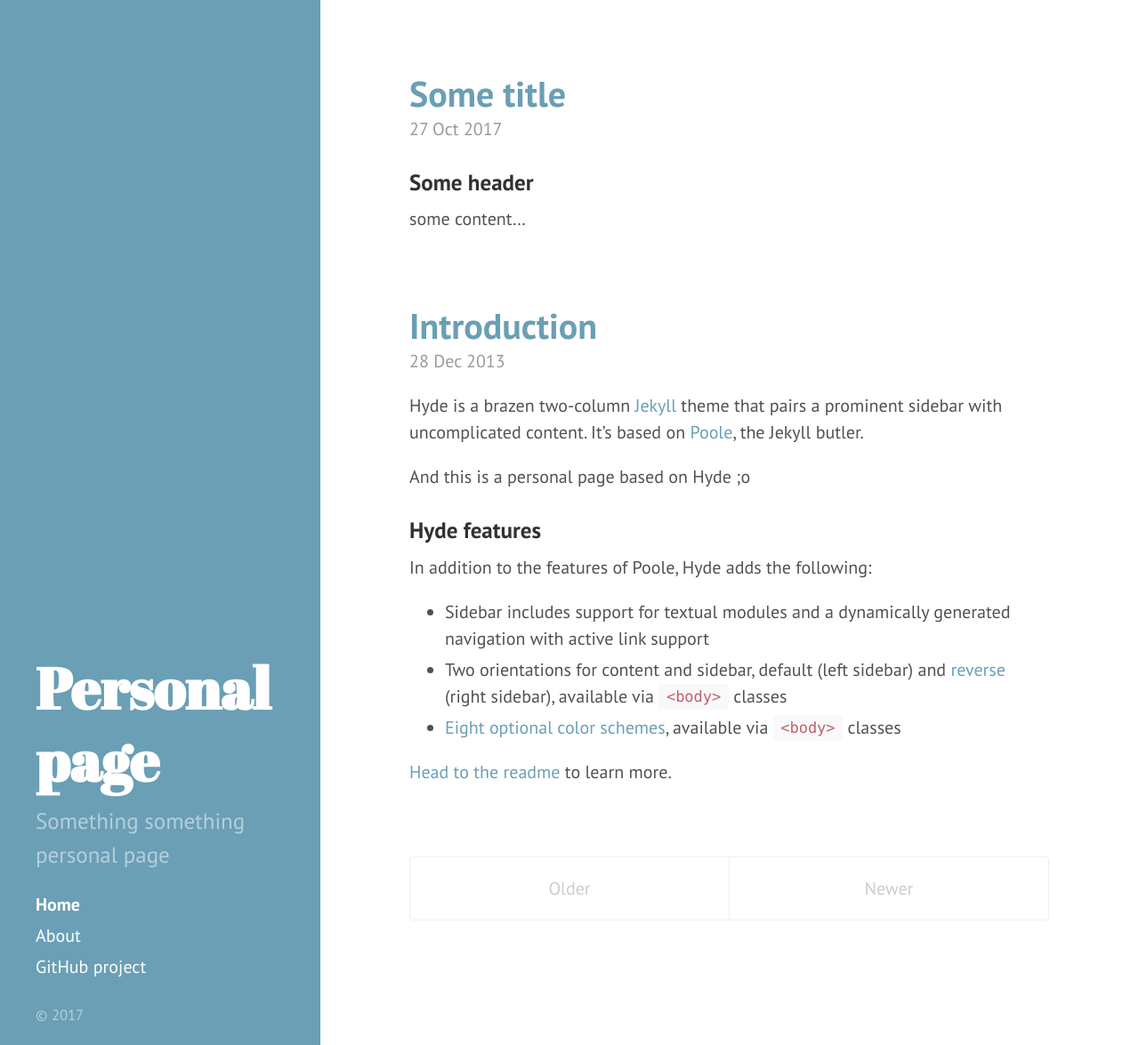
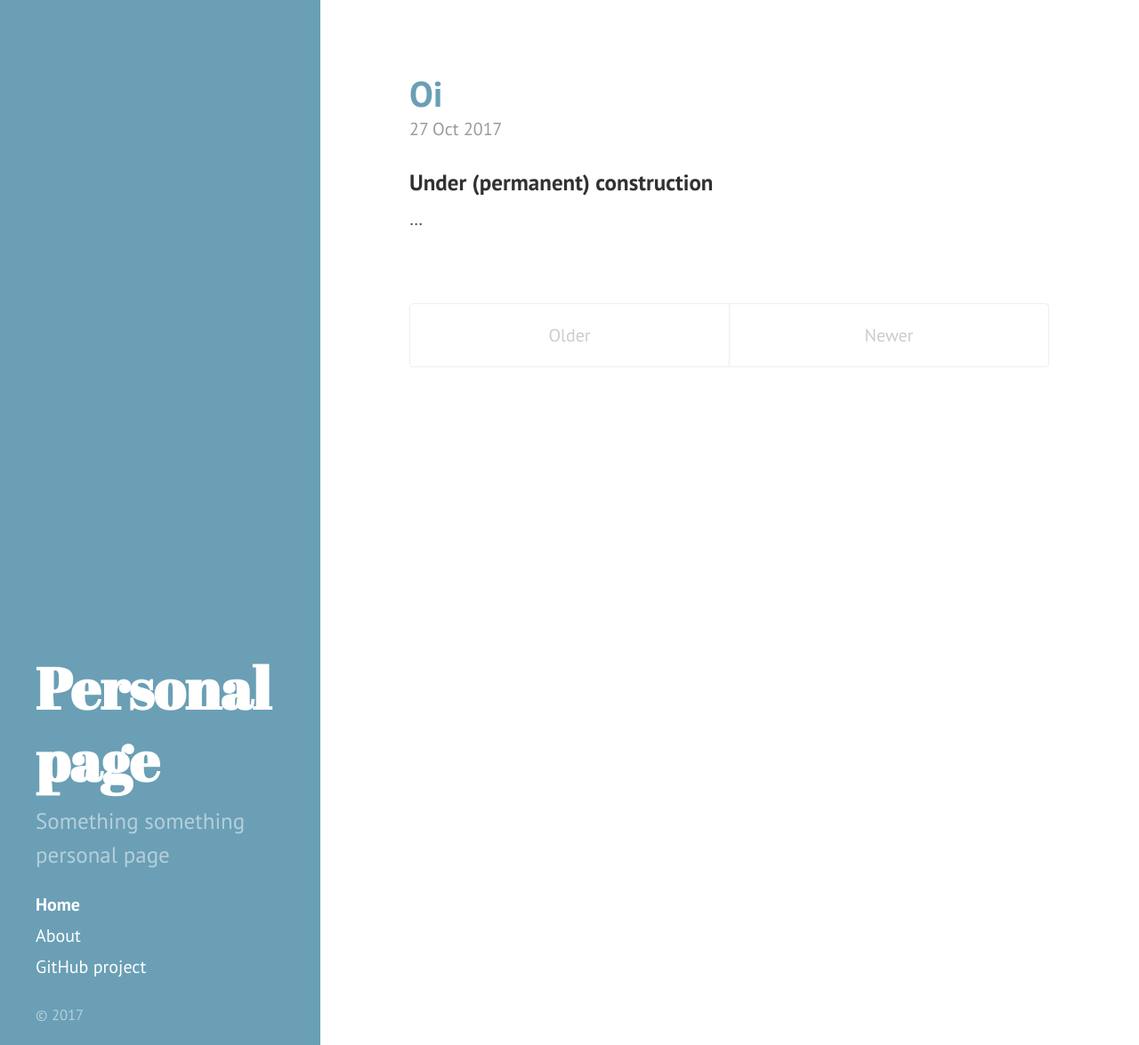
Before and after one commit to cz4rs/cz4rs.github.io, a Jekyll site: the page built from index.html, in a window 1280 px wide and 1175 px high. Shown: the whole window at 89% size. Built offline with Jekyll 4.4.1, drawn with Linux system fonts in a browser that asks for light colours; the list of posts is cut into pages by our own code.

Commit message:
cleanup posts

```diff
--- a/_posts/2013-12-28-introducing-hyde.md
+++ /dev/null
@@ -1,18 +0,0 @@
----
-layout: post
-title: Introduction
----
-
-Hyde is a brazen two-column [Jekyll](http://jekyllrb.com) theme that pairs a prominent sidebar with uncomplicated content. It's based on [Poole](http://getpoole.com), the Jekyll butler.
-
-And this is a personal page based on Hyde ;o
-
-### Hyde features
-
-In addition to the features of Poole, Hyde adds the following:
-
-* Sidebar includes support for textual modules and a dynamically generated navigation with active link support
-* Two orientations for content and sidebar, default (left sidebar) and [reverse](https://github.com/poole/lanyon#reverse-layout) (right sidebar), available via `<body>` classes
-* [Eight optional color schemes](https://github.com/poole/hyde#themes), available via `<body>` classes
-
-[Head to the readme](https://github.com/poole/hyde#readme) to learn more.
--- a/_posts/2017-10-27-some-post.md
+++ b/_posts/2017-10-27-some-post.md
@@ -1,8 +1,8 @@
 ---
 layout: post
-title: Some title
+title: Oi
 ---
 
-### Some header
+### Under (permanent) construction
 
-some content...
+...
```
